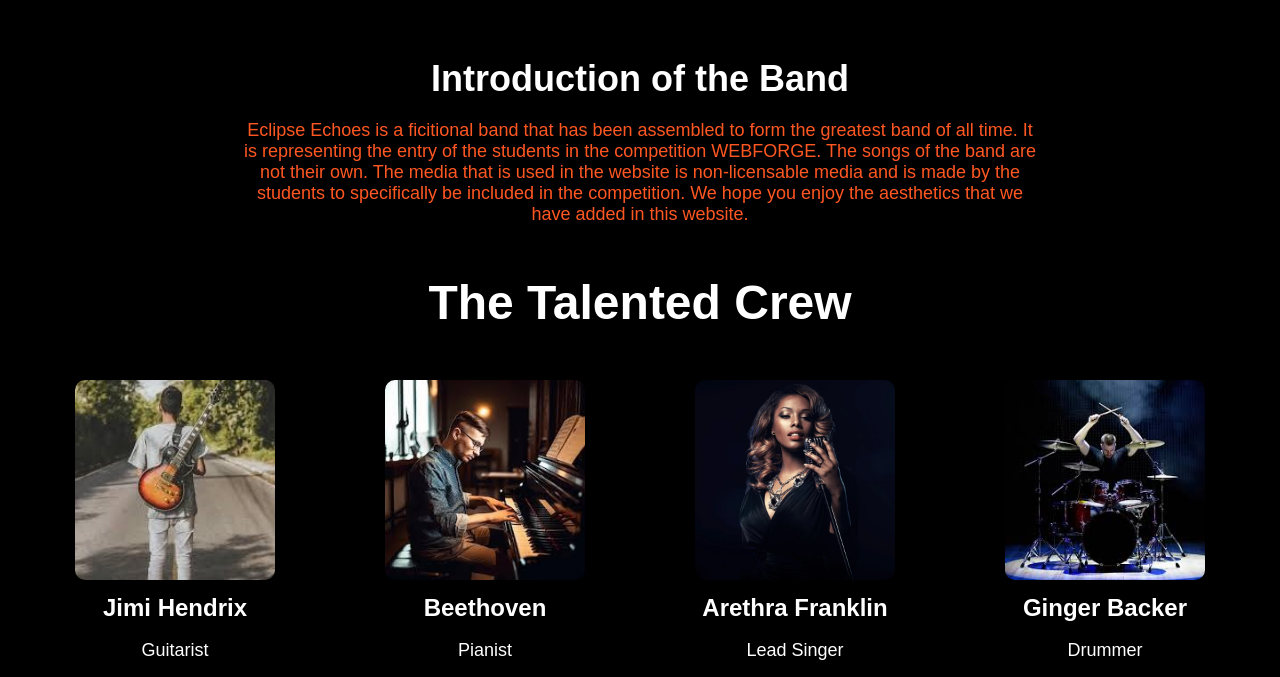
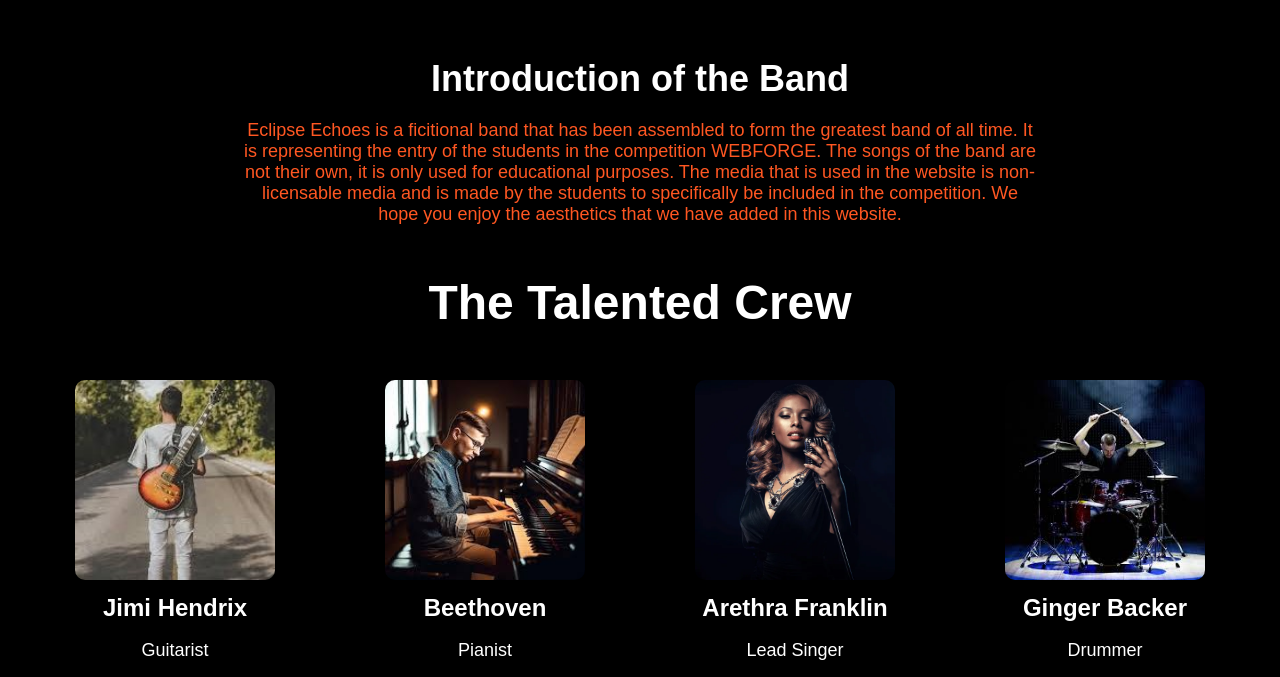
Before and after one commit to AV7coder/MusicBand, a plain HTML site: page index.html in a window 1280 px wide. Shown: the part 1120-1797 px from the top of the page. Drawn offline with Linux system fonts and the light colour scheme.

Commit message:
Update index.html
Added a clause in the about text

```diff
--- a/index.html
+++ b/index.html
@@ -45,7 +45,7 @@
     <section class="about">
         <div class="history">
             <h2>Introduction of the Band</h2>
-            <p>Eclipse Echoes is a ficitional band that has been assembled to form the greatest band of all time. It is representing the entry of the students in the competition WEBFORGE. The songs of the band are not their own. The media that is used in the website is non-licensable media and is made by the students to specifically be included in the competition. We hope you enjoy the aesthetics that we have added in this website.</p>
+            <p>Eclipse Echoes is a ficitional band that has been assembled to form the greatest band of all time. It is representing the entry of the students in the competition WEBFORGE. The songs of the band are not their own, it is only used for educational purposes. The media that is used in the website is non-licensable media and is made by the students to specifically be included in the competition. We hope you enjoy the aesthetics that we have added in this website.</p>
         </div>
         <h1>The Talented Crew</h1>
         <div class="members" id="crew">
```
